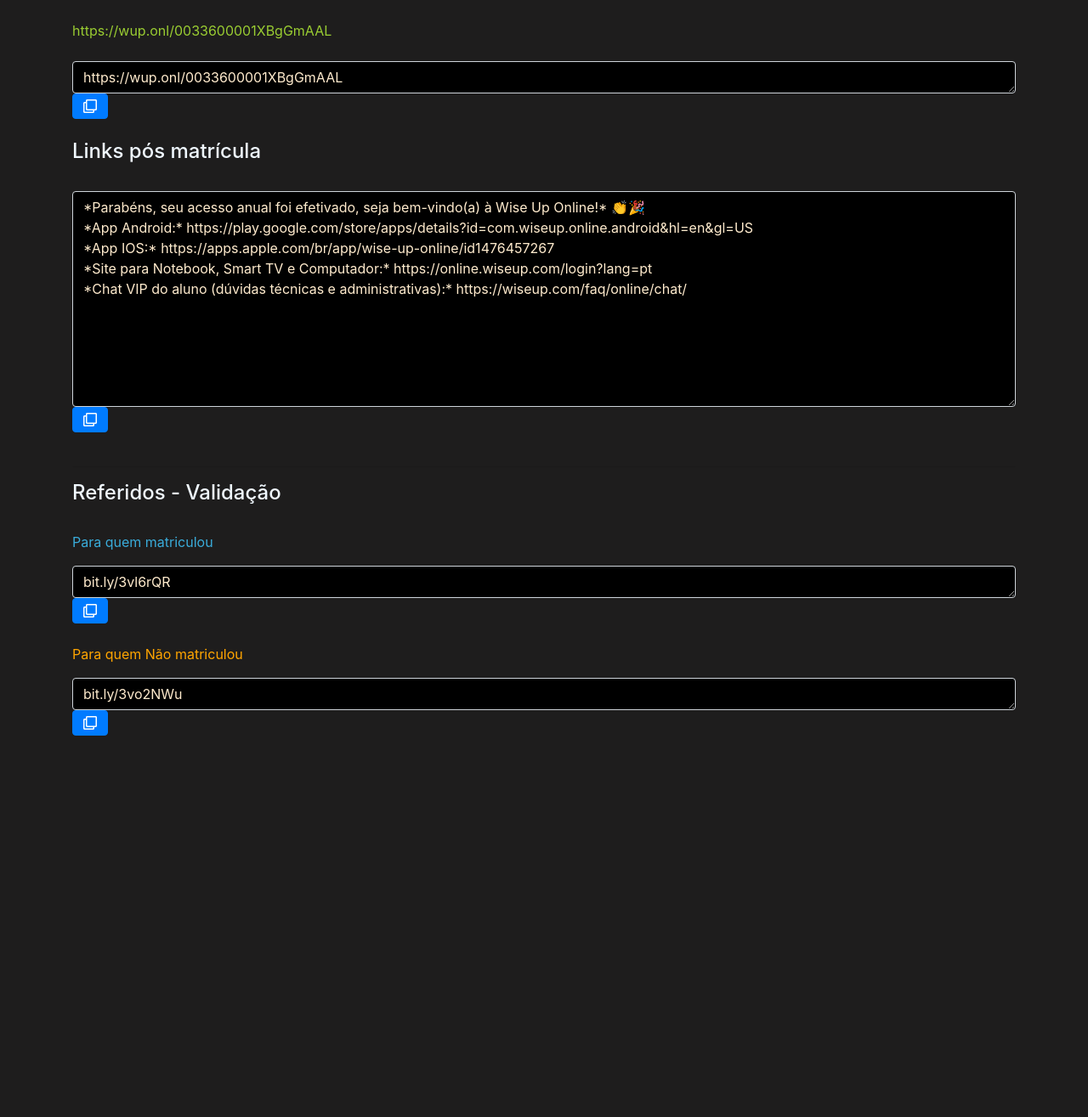
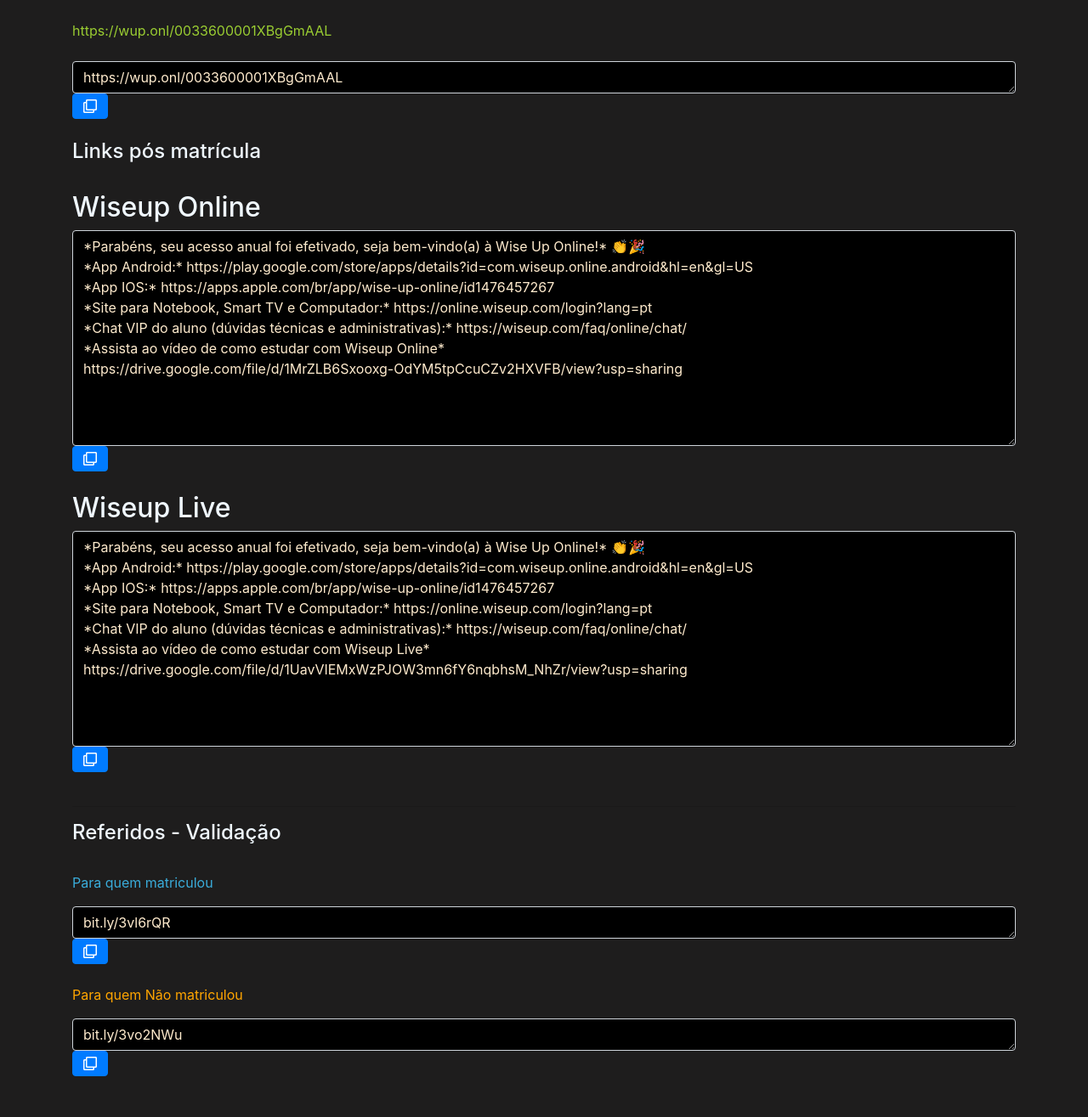
Before and after one commit to leandrofreire13/leadwsp, a Django app: page / in a window 1280 px wide. Shown: the part 75-1390 px from the top of the page at 85% size. Before the commit the page ends 941 px from the top, so only its background shows below. Run offline with Django 3.2, Linux system fonts and the light colour scheme; some libraries are stand-ins or nearby versions.

Commit message:
Update inicio.html

```diff
--- a/referidos/templates/referidos/inicio.html
+++ b/referidos/templates/referidos/inicio.html
@@ -9,15 +9,32 @@
 
 
     <h4 style="color: aliceblue;">Links pós matrícula</h4> <br>
+    <h2 style="color: aliceblue;"> Wiseup Online</h2>
     <textarea style="background-color: black; color:blanchedalmond" name="" id="" cols="30" rows="10" class="text form-control">
 *Parabéns, seu acesso anual foi efetivado, seja bem-vindo(a) à Wise Up Online!* 👏🎉
 *App Android:* https://play.google.com/store/apps/details?id=com.wiseup.online.android&hl=en&gl=US
 *App IOS:* https://apps.apple.com/br/app/wise-up-online/id1476457267
 *Site para Notebook, Smart TV e Computador:* https://online.wiseup.com/login?lang=pt
 *Chat VIP do aluno (dúvidas técnicas e administrativas):* https://wiseup.com/faq/online/chat/
-    </textarea>
+*Assista ao vídeo de como estudar com Wiseup Online*
+https://drive.google.com/file/d/1MrZLB6Sxooxg-OdYM5tpCcuCZv2HXVFB/view?usp=sharing
+</textarea>
 
     <button class="btn btn-primary" id="copy"><i class="far fa-clone"></i></button>
+    <br><br>
+
+  <h2 style="color: aliceblue;"> Wiseup Live</h2>
+    <textarea style="background-color: black; color:blanchedalmond" name="" id="" cols="30" rows="10" class="text form-control">
+*Parabéns, seu acesso anual foi efetivado, seja bem-vindo(a) à Wise Up Online!* 👏🎉
+*App Android:* https://play.google.com/store/apps/details?id=com.wiseup.online.android&hl=en&gl=US
+*App IOS:* https://apps.apple.com/br/app/wise-up-online/id1476457267
+*Site para Notebook, Smart TV e Computador:* https://online.wiseup.com/login?lang=pt
+*Chat VIP do aluno (dúvidas técnicas e administrativas):* https://wiseup.com/faq/online/chat/
+*Assista ao vídeo de como estudar com Wiseup Live*
+https://drive.google.com/file/d/1UavVIEMxWzPJOW3mn6fY6nqbhsM_NhZr/view?usp=sharing
+</textarea>
+
+    <button class="btn btn-primary" id="copiiy"><i class="far fa-clone"></i></button>
     <br><br>
     <hr>
     <h4 style="color: aliceblue;">Referidos - Validação</h4> <br>
@@ -30,6 +47,14 @@
 
 <script>
 let btn = document.querySelector('#copy');
+btn.addEventListener('click', function(e) {
+  let textArea = document.querySelector('.text');
+  textArea.select();
+  document.execCommand('copy');
+
+});
+
+let btn = document.querySelector('#copiiy');
 btn.addEventListener('click', function(e) {
   let textArea = document.querySelector('.text');
   textArea.select();
```
